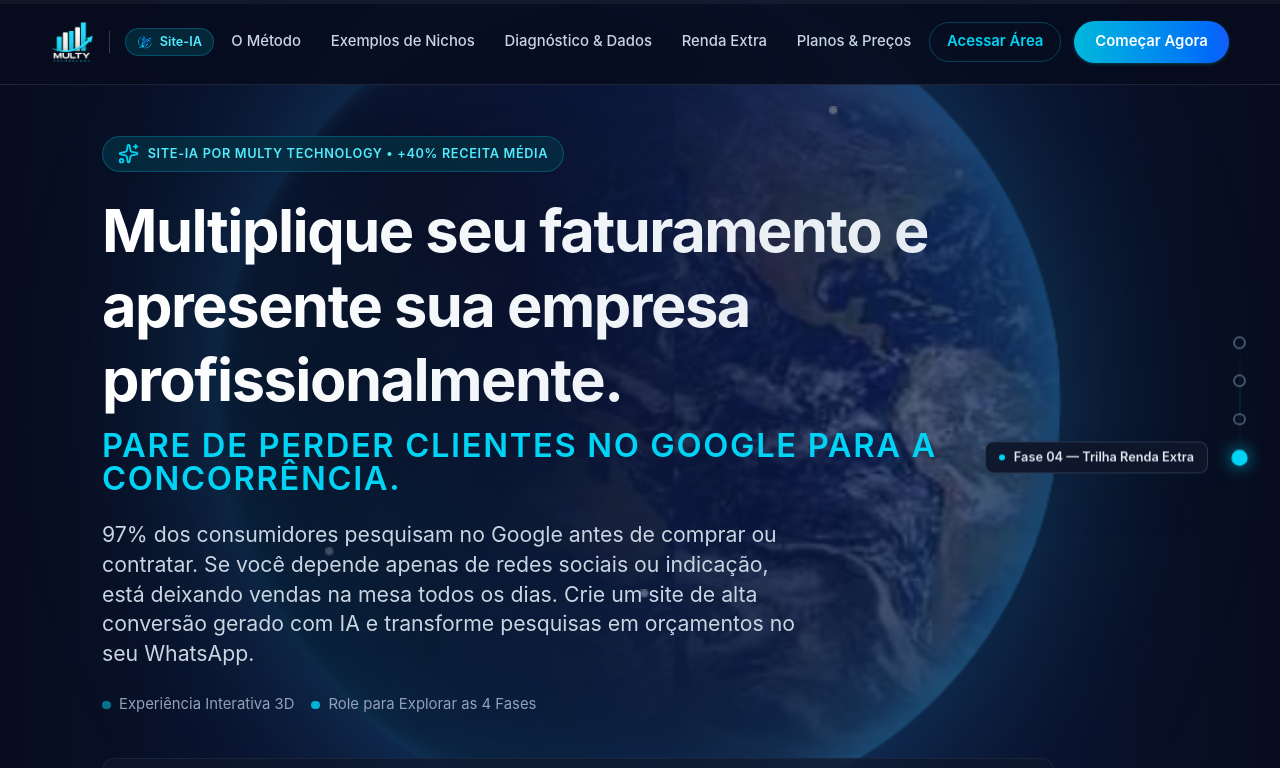
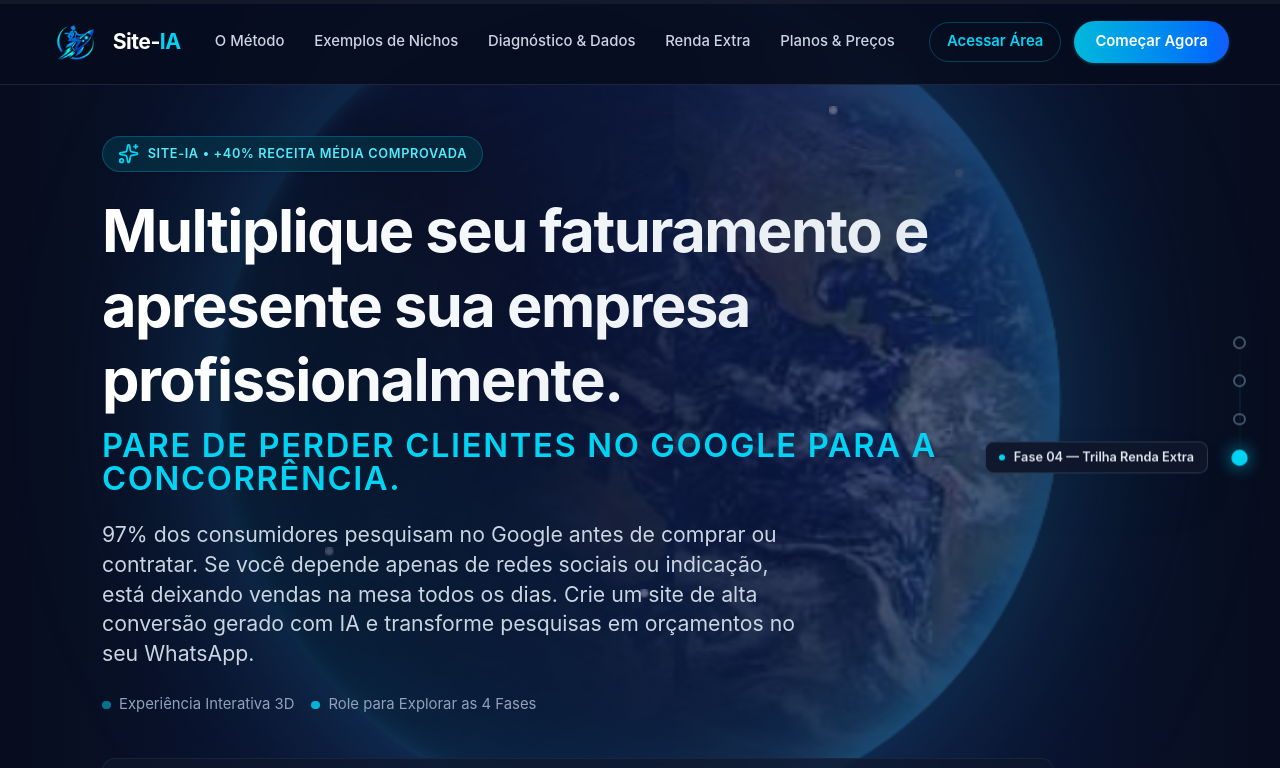
Before and after one commit to alessandrosc2/multyplique, a React (Vite) app: page / in a window 1280 px wide. Shown: the top 768 px of the page. Built offline with nearby package versions, Linux system fonts and the light colour scheme.

Commit message:
style(brand): ajusta logo e tipografia para Site-IA (Site- em branco e IA em ciano) mantendo icone original

```diff
--- a/src/App.tsx
+++ b/src/App.tsx
@@ -44,19 +44,16 @@ export default function App() {
           <div className="flex flex-col md:flex-row items-start md:items-center justify-between gap-8 pb-10 border-b border-white/5">
             <div>
               <div className="flex items-center gap-3.5 mb-2.5">
-                <img
-                  src="/logo-multy.png"
-                  alt="Multy Technology"
-                  className="h-10 sm:h-12 w-auto object-contain"
+                <img width="160" height="40" src="/logo-site.webp"
+                  alt="Site-IA"
+                  className="w-14 h-14 object-contain"
                 />
-                <div className="h-6 w-px bg-white/20" />
-                <div className="flex items-center gap-2 bg-cyan-950/70 border border-cyan-500/30 px-3 py-1 rounded-full text-xs font-semibold text-cyan-300">
-                  <img src="/logo-siteia.png" alt="Site-IA" className="w-4 h-4 object-contain" />
-                  <span>Site-IA</span>
-                </div>
+                <span className="font-normal text-2xl tracking-tight text-white">
+                  Site-<span className="text-cyan-400">IA</span>
+                </span>
               </div>
               <p className="text-sm text-slate-300 max-w-md leading-relaxed">
-                Site-IA é um produto da Multy Technology. Método guiado com Inteligência Artificial para empresas e profissionais multiplicarem seu faturamento com presença profissional na internet.
+                Método guiado com Inteligência Artificial para pequenas empresas e profissionais multiplicarem seu faturamento com presença profissional na internet e no Google.
               </p>
             </div>
 
@@ -67,7 +64,7 @@ export default function App() {
               <a href="#calculadora" className="hover:text-cyan-400 transition-colors">Calculadora</a>
               <a href="#pricing" className="hover:text-cyan-400 transition-colors">Planos</a>
               <a
-                href="https://wa.me/5583993595124?text=Ol%C3%A1!%20Tenho%20d%C3%BAvidas%20sobre%20o%20Seu%20Site%20%C3%9Anico."
+                href="https://wa.me/5583993595124?text=Ol%C3%A1!%20Tenho%20d%C3%BAvidas%20sobre%20o%20Site-IA."
                 target="_blank"
                 rel="noopener noreferrer"
                   onClick={() => { (window as any).dataLayer = (window as any).dataLayer || []; (window as any).dataLayer.push({ event: 'whatsapp_click', location: 'footer' }); }}
@@ -81,7 +78,7 @@ export default function App() {
 
           <div className="pt-8 flex flex-col sm:flex-row items-center justify-between gap-6 text-xs text-slate-500">
             <div className="flex flex-col gap-3">
-              <p>© {new Date().getFullYear()} Multy Technology • Site-IA. Todos os direitos reservados.</p>
+              <p>© {new Date().getFullYear()} Site-IA. Todos os direitos reservados.</p>
               <div className="flex flex-wrap items-center gap-4 text-slate-400">
                 <Link to="/termos-de-uso" className="hover:text-cyan-400 transition-colors underline underline-offset-2">Termos de Uso</Link>
                 <Link to="/politica-de-privacidade" className="hover:text-cyan-400 transition-colors underline underline-offset-2">Política de Privacidade (LGPD)</Link>
--- a/src/components/ui/landing-page.tsx
+++ b/src/components/ui/landing-page.tsx
@@ -73,7 +73,7 @@ export function ScrollGlobe({
   const methodSections: MethodSection[] = useMemo(() => sections || [
     {
       id: "fase-1-construir",
-      badge: "Site-IA por Multy Technology • +40% Receita Média",
+      badge: "Site-IA • +40% Receita Média Comprovada",
       title: "Multiplique seu faturamento e apresente sua empresa profissionalmente.",
       subtitle: "Pare de perder clientes no Google para a concorrência.",
       description: "97% dos consumidores pesquisam no Google antes de comprar ou contratar. Se você depende apenas de redes sociais ou indicação, está deixando vendas na mesa todos os dias. Crie um site de alta conversão gerado com IA e transforme pesquisas em orçamentos no seu WhatsApp.",
@@ -290,16 +290,13 @@ export function ScrollGlobe({
       {/* Top Site Header Navigation */}
       <header className="fixed top-0 left-0 right-0 z-50 h-16 sm:h-20 flex items-center justify-between px-4 sm:px-8 lg:px-12 bg-[#070d1e]/90 backdrop-blur-md border-b border-white/10">
         <a href="#metodo" className="flex items-center gap-2.5 sm:gap-3.5 group cursor-pointer shrink-0">
-          <img
-            src="/logo-multy.png"
-            alt="Multy Technology"
-            className="h-8 sm:h-10 w-auto object-contain group-hover:scale-105 transition-transform"
+          <img width="160" height="40" src="/logo-site.webp"
+            alt="Site-IA"
+            className="w-9 h-9 sm:w-11 sm:h-11 object-contain group-hover:scale-105 transition-transform"
           />
-          <div className="h-5 w-px bg-white/20 hidden sm:block" />
-          <div className="flex items-center gap-1.5 bg-cyan-950/70 border border-cyan-500/30 px-2.5 py-1 rounded-full text-xs font-semibold text-cyan-300">
-            <img src="/logo-siteia.png" alt="Site-IA" className="w-4 h-4 object-contain" />
-            <span>Site-IA</span>
-          </div>
+          <span className="font-bold text-lg sm:text-xl tracking-tight text-white group-hover:text-cyan-300 transition-colors whitespace-nowrap">
+            Site-<span className="text-cyan-400">IA</span>
+          </span>
         </a>
 
         {/* Desktop Navigation */}
```
